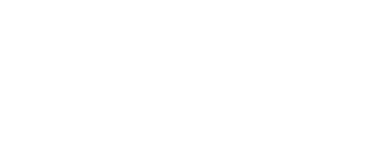
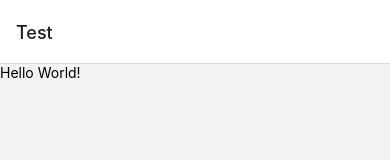
Before and after one commit to asen23/PokeGroup, a React Native app: screen / in a window 390 px wide. Shown: the top 160 px of the page. Built offline with nearby package versions, Linux system fonts and the light colour scheme.

Commit message:
feat: add redux and navigation to app

```diff
--- a/App.js
+++ b/App.js
@@ -7,10 +7,32 @@
  */
 
 import React from 'react';
-import type {Node} from 'react';
-import {SafeAreaView} from 'react-native';
+import { Text } from 'react-native';
+import { SafeAreaProvider } from 'react-native-safe-area-context';
+import { NavigationContainer } from '@react-navigation/native';
+import { createNativeStackNavigator } from '@react-navigation/native-stack';
+import { persistor, store } from './src/redux/store';
+import { Provider } from 'react-redux';
+import { PersistGate } from 'redux-persist/integration/react';
 
-const App: () => Node = () => {
-  return <SafeAreaView></SafeAreaView>;
+const Stack = createNativeStackNavigator<StackParamList>();
+
+const Test = () => {
+    return <Text>Hello World!</Text>;
 };
-export default App;
+
+export default function App() {
+    return (
+        <Provider store={store}>
+            <PersistGate loading={null} persistor={persistor}>
+                <SafeAreaProvider>
+                    <NavigationContainer>
+                        <Stack.Navigator>
+                            <Stack.Screen name="Test" component={Test} />
+                        </Stack.Navigator>
+                    </NavigationContainer>
+                </SafeAreaProvider>
+            </PersistGate>
+        </Provider>
+    );
+}
```
